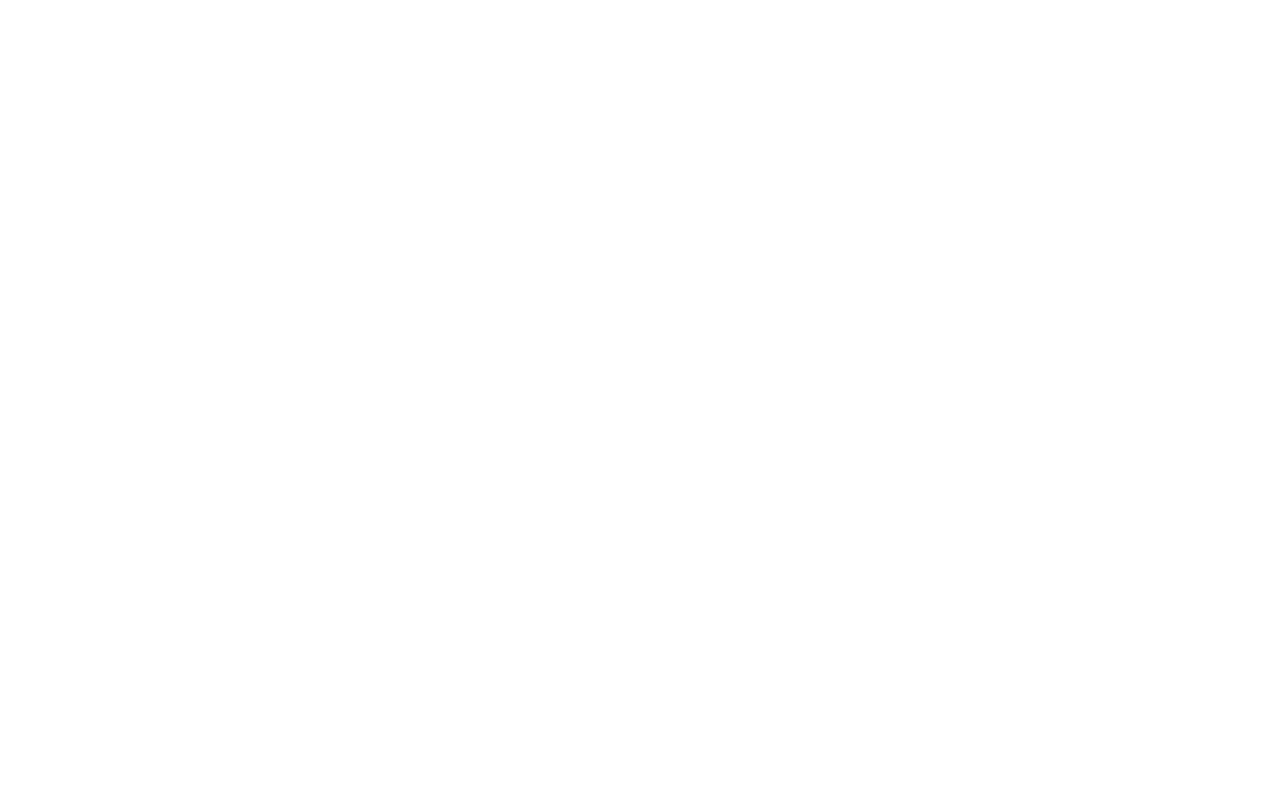
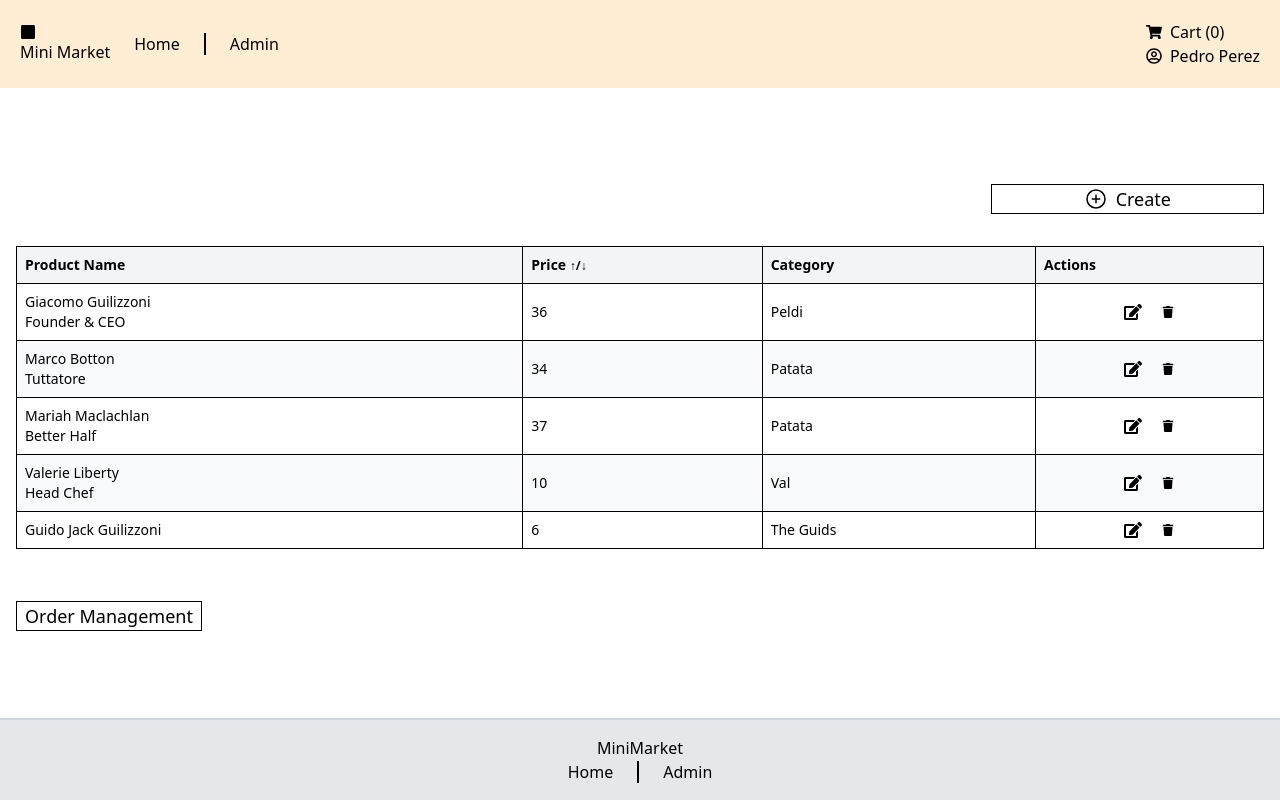
Before and after one commit to danielcueto/mini-market, a React (Vite) app: page /admin/dashboard in a window 1280 px wide. Before the commit this address had no page. Built offline with nearby package versions, Linux system fonts and the light colour scheme.

Commit message:
feat: add layout admin-view

```diff
--- /dev/null
+++ b/src/components/ProductTable.tsx
@@ -0,0 +1,64 @@
+import { FaEdit, FaTrash } from "react-icons/fa";
+
+interface Product {
+  id: number;
+  name: string;
+  price: number | string;
+  category: string;
+}
+
+const products: Product[] = [
+  {
+    id: 1,
+    name: "Giacomo Guilizzoni\nFounder & CEO",
+    price: 36,
+    category: "Peldi",
+  },
+  { id: 2, name: "Marco Botton\nTuttatore", price: 34, category: "Patata" },
+  {
+    id: 3,
+    name: "Mariah Maclachlan\nBetter Half",
+    price: 37,
+    category: "Patata",
+  },
+  { id: 4, name: "Valerie Liberty\nHead Chef", price: 10, category: "Val" },
+  { id: 5, name: "Guido Jack Guilizzoni", price: 6, category: "The Guids" },
+];
+
+export function ProductTable() {
+  return (
+    <div className="overflow-x-auto">
+      <table className="min-w-full border border-gray-300 text-xs md:text-sm text-left">
+        <thead className="bg-gray-100">
+          <tr>
+            <th className="p-2 border">Product Name</th>
+            <th className="p-2 border">
+              Price <span className="text-xs">↑/↓</span>
+            </th>
+            <th className="p-2 border">Category</th>
+            <th className="p-2 border">Actions</th>
+          </tr>
+        </thead>
+        <tbody>
+          {products.map((prod) => (
+            <tr key={prod.id} className="even:bg-gray-50">
+              <td className="p-2 border whitespace-pre-line">{prod.name}</td>
+              <td className="p-2 border">{prod.price}</td>
+              <td className="p-2 border">{prod.category}</td>
+              <td className="p-2 border">
+                <div className="flex gap-5 justify-center items-center">
+                  <button className="text-black text-md md:text-lg">
+                    <FaEdit className="cursor-pointer" />
+                  </button>
+                  <button className="text-black text-xs md:text-md">
+                    <FaTrash className="cursor-pointer" />
+                  </button>
+                </div>
+              </td>
+            </tr>
+          ))}
+        </tbody>
+      </table>
+    </div>
+  );
+}
--- /dev/null
+++ b/src/pages/Admin/Dashboard.tsx
@@ -0,0 +1,19 @@
+import { IoAddCircleOutline } from "react-icons/io5";
+import { ProductTable } from "../../components/ProductTable";
+
+export function Dashboard() {
+    return (
+        <div className="flex flex-col w-full gap-8 mt-5 md:mt-20">
+            <div className="flex justify-end">
+                <button className="flex justify-center border-1 items-center gap-2 px-8 md:px-20 lg:px-23 text-sm md:text-lg cursor-pointer">
+                <IoAddCircleOutline className="text-lg md:text-2xl font-extrabold"/>
+                Create
+                </button>
+            </div>
+            <ProductTable />
+            <div className="flex justify-start md:pt-5">
+                <button className="border-1 px-2 text-sm md:text-lg cursor-pointer">Order Management</button>
+            </div>
+        </div>
+    )
+}
--- a/src/routes/AppRoutes.tsx
+++ b/src/routes/AppRoutes.tsx
@@ -3,6 +3,7 @@
 import { ProductDetail } from "../pages/ProductDetail";
 import { Cart } from "../pages/Cart";
 import { HomePage } from "../pages/HomePage";
+import { Dashboard } from "../pages/Admin/Dashboard";
 
 
 export function AppRoutes() {
@@ -12,6 +13,7 @@
                <Route index element={<HomePage/>}/>
                <Route path="/product-detail" element={<ProductDetail/>}/>
                <Route path="/cart" element={<Cart/>}/>
+               <Route path="/admin/dashboard" element={<Dashboard/>} />
             </Route>
         </Routes>
     );
```
